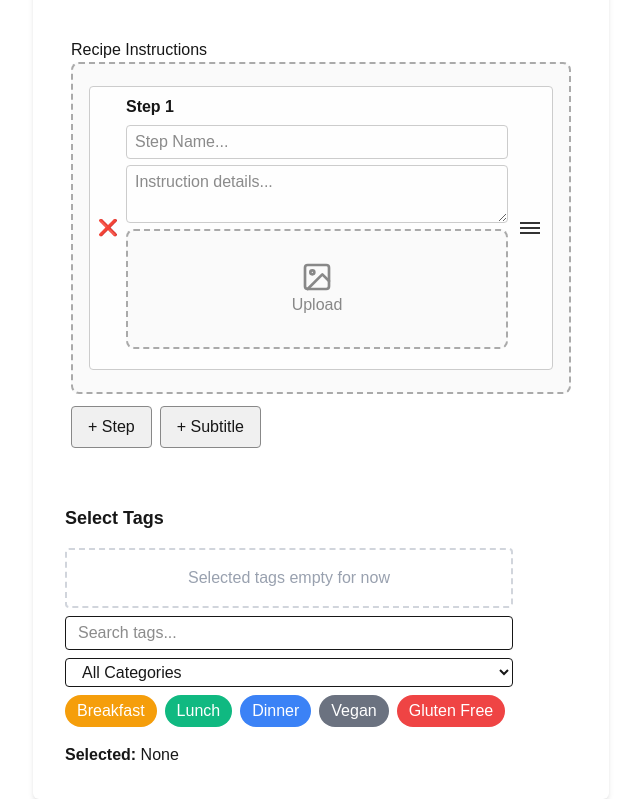
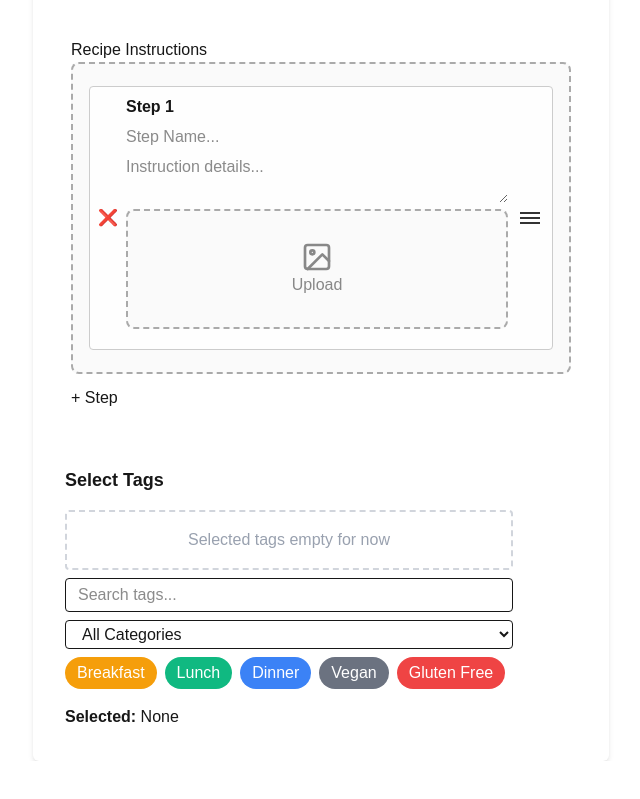
Before and after one commit to roganhope/sehreats2, a Next.js app: page /createrecipe in a window 1280 px wide. Shown: the part 1352-2151 px from the top of the page, without its empty margins (319-959 px from the left). After the commit the page ends 2113 px from the top, so only its background shows below. Built offline with nearby package versions, Linux system fonts and the light colour scheme.

Commit message:
moved client side id generation to recipestore

```diff
--- a/src/app/layout.js
+++ b/src/app/layout.js
@@ -12,7 +12,7 @@ const geistMono = Geist_Mono({
 });
 
 export const metadata = {
-  title: "Create Next App",
+  title: "Create Food Blog",
   description: "Generated by create next app",
 };
 
--- a/src/components/DragAndDrop/DropZone.jsx
+++ b/src/components/DragAndDrop/DropZone.jsx
@@ -1,5 +1,5 @@
 "use client";
-import React from "react";
+import React, { useRef } from "react";
 import {
   DndContext,
   closestCenter,
@@ -81,3 +81,15 @@ const DropZone = ({ items = [], setItems, childrenRenderer }) => {
 };
 
 export default DropZone;
+
+/**
+ * ✅ Custom hook for stable item IDs
+ * Use inside parent components that want to create new draggable items
+ */
+export const useItemFactory = () => {
+  const idCounter = useRef(0);
+  return (baseData = {}) => {
+    idCounter.current += 1;
+    return { id: `item-${idCounter.current}`, ...baseData };
+  };
+};
--- a/src/components/create_recipe/Instructions/InstructionsContainer.jsx
+++ b/src/components/create_recipe/Instructions/InstructionsContainer.jsx
@@ -7,13 +7,14 @@ import { useRecipeStore } from "../recipeStore";
 const InstructionsContainer = () => {
   const steps = useRecipeStore((state) => state.steps || []);
   const setSteps = useRecipeStore((state) => state.setSteps);
-  const updateStepText = useRecipeStore((state) => state.updateStepText);
+  const updateStep = useRecipeStore((state) => state.updateStepText);
+  const addStep = useRecipeStore((state) => state.addStep);
 
-  const addItem = (type = "step") =>
-    setSteps((prev = []) => [
-      ...prev,
-      { id: Date.now().toString(), type, name: "", text: "", images: [] },
-    ]);
+  const setImages = (stepId, newImages) => {
+    setSteps((prev = []) =>
+      prev.map((s) => (s.id === stepId ? { ...s, images: newImages } : s))
+    );
+  };
 
   return (
     <div style={{ maxWidth: "500px", margin: "40px auto" }}>
@@ -23,13 +24,7 @@ const InstructionsContainer = () => {
         items={steps}
         setItems={setSteps}
         childrenRenderer={(item, index) => {
-          const setStepImages = (newImages) => {
-            setSteps((prev = []) =>
-              prev.map((s) =>
-                s.id === item.id ? { ...s, images: newImages } : s
-              )
-            );
-          };
+          const stepImagesSetter = (newImgs) => setImages(item.id, newImgs);
 
           return (
             <div
@@ -40,80 +35,34 @@ const InstructionsContainer = () => {
                 marginBottom: "12px",
               }}
             >
-              {item.type === "step" && <strong>Step {index + 1}</strong>}
-              {item.type === "subtitle" && <strong>Subtitle</strong>}
+              <strong>Step {index + 1}</strong>
 
               <input
                 type="text"
                 value={item.name || ""}
-                onChange={(e) =>
-                  updateStepText(item.id, { name: e.target.value })
-                }
-                placeholder={
-                  item.type === "subtitle" ? "Subtitle Name..." : "Step Name..."
-                }
-                style={{
-                  padding: "4px 8px",
-                  borderRadius: "4px",
-                  border: "1px solid #ccc",
-                  fontWeight: item.type === "subtitle" ? "bold" : "normal",
-                }}
+                onChange={(e) => updateStep(item.id, { name: e.target.value })}
+                placeholder="Step Name..."
               />
 
-              {item.type === "step" && (
               <textarea
                 value={item.text || ""}
-                  onChange={(e) =>
-                    updateStepText(item.id, { text: e.target.value })
-                  }
+                onChange={(e) => updateStep(item.id, { text: e.target.value })}
                 placeholder="Instruction details..."
                 rows={2}
-                  style={{
-                    padding: "4px 8px",
-                    borderRadius: "4px",
-                    border: "1px solid #ccc",
-                    resize: "vertical",
-                  }}
               />
-              )}
 
-              {item.type === "step" && (
               <ImageUploadDropzone
                 images={item.images || []}
-                  setImages={setStepImages}
+                setImages={stepImagesSetter}
                 maxImages={5}
               />
-              )}
             </div>
           );
         }}
       />
 
-      <div style={{ marginTop: "12px", display: "flex", gap: "8px" }}>
-        <button
-          onClick={() => addItem("step")}
-          style={{
-            padding: "8px 16px",
-            borderRadius: "4px",
-            border: "1px solid #888",
-            backgroundColor: "#f0f0f0",
-            cursor: "pointer",
-          }}
-        >
-          + Step
-        </button>
-        <button
-          onClick={() => addItem("subtitle")}
-          style={{
-            padding: "8px 16px",
-            borderRadius: "4px",
-            border: "1px solid #888",
-            backgroundColor: "#f0f0f0",
-            cursor: "pointer",
-          }}
-        >
-          + Subtitle
-        </button>
+      <div style={{ marginTop: "12px" }}>
+        <button onClick={() => addStep()}>+ Step</button>
       </div>
     </div>
   );
--- a/src/components/create_recipe/RecipeIngredients.jsx
+++ b/src/components/create_recipe/RecipeIngredients.jsx
@@ -9,13 +9,7 @@ const RecipeIngredients = () => {
   const updateIngredientText = useRecipeStore(
     (state) => state.updateIngredientText
   );
-
-  // Generic add function, supports type
-  const addItem = (type = "ingredient") =>
-    setIngredients([
-      ...ingredients,
-      { id: Date.now().toString(), text: "", type },
-    ]);
+  const addIngredient = useRecipeStore((state) => state.addIngredient);
 
   return (
     <div style={{ maxWidth: "400px", margin: "40px auto" }}>
@@ -52,7 +46,7 @@ const RecipeIngredients = () => {
 
       <div style={{ marginTop: "12px", display: "flex", gap: "8px" }}>
         <button
-          onClick={() => addItem("ingredient")}
+          onClick={() => addIngredient("ingredient")}
           style={{
             padding: "8px 16px",
             borderRadius: "4px",
@@ -64,7 +58,7 @@ const RecipeIngredients = () => {
           + Ingredient
         </button>
         <button
-          onClick={() => addItem("subtitle")}
+          onClick={() => addIngredient("subtitle")}
           style={{
             padding: "8px 16px",
             borderRadius: "4px",
--- a/src/components/create_recipe/recipeStore.js
+++ b/src/components/create_recipe/recipeStore.js
@@ -1,31 +1,30 @@
+// src/store/useRecipeStore.js
 import { create } from "zustand";
 
+// Simple global counter for stable IDs
+let idCounter = 0;
+const generateId = () => `item-${++idCounter}`;
+
 export const useRecipeStore = create((set) => ({
+  // --- Basic fields ---
   name: "",
   description: "",
   prepTime: "",
   cookTime: "",
 
-  // Tags
+  // --- Tags ---
+  tags: [],
 
-  // Initialize with two ingredients
+  // --- Ingredients (initialize with two) ---
   ingredients: [
-    { id: Date.now().toString() + "-1", text: "", type: "ingredient" },
-    { id: Date.now().toString() + "-2", text: "", type: "ingredient" },
+    { id: generateId(), text: "", type: "ingredient" },
+    { id: generateId(), text: "", type: "ingredient" },
   ],
 
-  // Initialize with one step
-  steps: [
-    {
-      id: Date.now().toString() + "-step1",
-      type: "step",
-      name: "",
-      text: "",
-      images: [],
-    },
-  ],
+  // --- Steps (instructions, initialize with one) ---
+  steps: [{ id: generateId(), type: "step", name: "", text: "", images: [] }],
 
-  // --- Basic fields ---
+  // --- Setters for basic fields ---
   setName: (name) => set({ name }),
   setDescription: (description) => set({ description }),
   setPrepTimeISO: (iso) => set({ prepTime: iso }),
@@ -34,7 +33,25 @@ export const useRecipeStore = create((set) => ({
   // --- Tags ---
   setTags: (tags) => set({ tags: tags || [] }),
 
-  // --- Steps (instructions) ---
+  // --- Ingredients ---
+  setIngredients: (ingredients) => set({ ingredients: ingredients || [] }),
+
+  updateIngredientText: (id, text) =>
+    set((state) => ({
+      ingredients: (state.ingredients || []).map((ingredient) =>
+        ingredient.id === id ? { ...ingredient, text } : ingredient
+      ),
+    })),
+
+  addIngredient: (type = "ingredient") =>
+    set((state) => ({
+      ingredients: [
+        ...(state.ingredients || []),
+        { id: generateId(), text: "", type },
+      ],
+    })),
+
+  // --- Steps ---
   setSteps: (updater) =>
     set((state) => {
       const newSteps =
@@ -49,6 +66,21 @@ export const useRecipeStore = create((set) => ({
       ),
     })),
 
+  addStep: (stepData = {}) =>
+    set((state) => ({
+      steps: [
+        ...(state.steps || []),
+        {
+          id: generateId(),
+          type: "step",
+          name: "",
+          text: "",
+          images: [],
+          ...stepData,
+        },
+      ],
+    })),
+
   addImageToStep: (stepId, image) =>
     set((state) => ({
       steps: (state.steps || []).map((step) =>
@@ -57,15 +89,4 @@ export const useRecipeStore = create((set) => ({
           : step
       ),
     })),
-
-  // --- Ingredients ---
-  setIngredients: (ingredients) => set({ ingredients: ingredients || [] }),
-  updateIngredientText: (id, text) =>
-    set((state) => ({
-      ingredients: (state.ingredients || []).map((ingredient) =>
-        ingredient.id === id ? { ...ingredient, text } : ingredient
-      ),
-    })),
-
-  tags: [], // <-- selected tags
 }));
```
Lines whose indentation alone changed are shown as unchanged.
